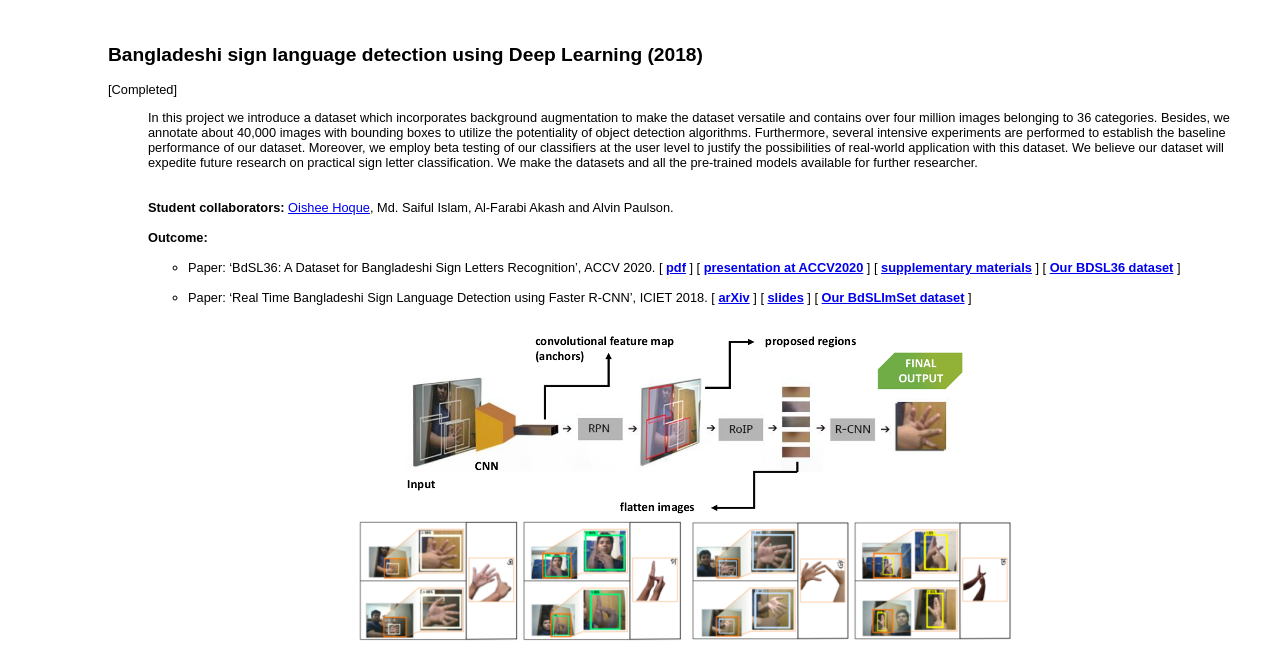
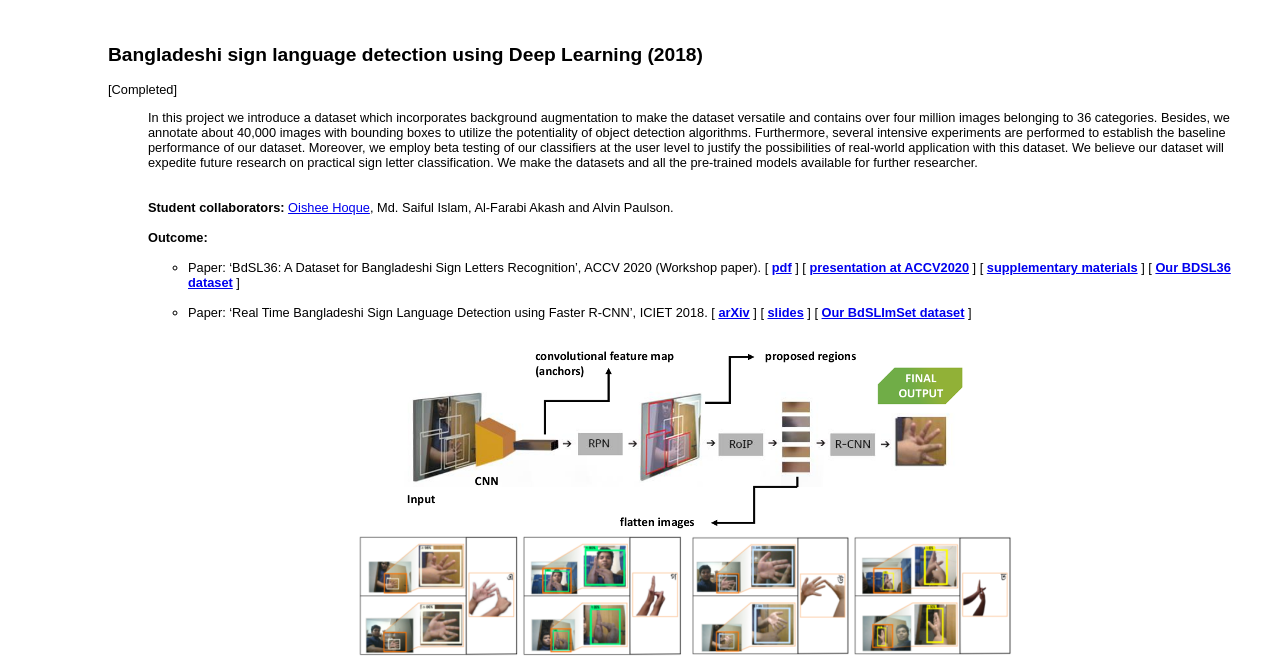
Before and after one commit to imruljubair/imruljubair.github.io, a Jekyll site: the page project/project-page.html, which Jekyll copies as it is, in a window 1280 px wide and 1400 px high, scrolled down 1954 px, cut to the strip 0-658 px from the top of the window. Built offline with Jekyll 4.4.1, drawn with Linux system fonts in a browser that asks for light colours; some of the changed text lies outside the part shown.

Commit message:
Update project-page.html

```diff
--- a/project/project-page.html
+++ b/project/project-page.html
@@ -95,7 +95,7 @@ div {
 <br>
 <br>
 <ul>
-<li>Paper: ‘BdSL36: A Dataset for Bangladeshi Sign Letters Recognition’, ACCV 2020.
+<li>Paper: ‘BdSL36: A Dataset for Bangladeshi Sign Letters Recognition’, ACCV 2020 (Workshop paper).
 [ <a href="https://openaccess.thecvf.com/content/ACCV2020W/MLCSA/html/Hoque_BdSL36_A_Dataset_for_Bangladeshi_Sign_Letters_Recognition_ACCVW_2020_paper.html" ; style="font-weight:bold">pdf</a> ] [ <a href="https://accv2020.github.io/miniconf/workshop_poster_4007.html" ; style="font-weight:bold">presentation at ACCV2020</a> ] [ <a href="https://drive.google.com/drive/folders/1f9sLKK6D86tZH5celUQzUdZI0UtiRfGQ" ; style="font-weight:bold">supplementary materials</a> ] [ <a href="https://drive.google.com/drive/folders/1f9sLKK6D86tZH5celUQzUdZI0UtiRfGQ"; style="font-weight:bold">Our BDSL36 dataset</a> ] </li><br>
 <li>Paper: ‘Real Time Bangladeshi Sign Language Detection using Faster R-CNN’, ICIET 2018.
 [ <a href="https://arxiv.org/abs/1811.12813" ; style="font-weight:bold">arXiv</a> ] [ <a href="material/bdsl_slides.pdf"; style="font-weight:bold">slides</a> ] [ <a href="https://github.com/imruljubair/bdslimset"; style="font-weight:bold">Our BdSLImSet dataset</a> ]</li>
@@ -133,7 +133,7 @@ div {
 <br>
 <br>
 <ul>
-<li>Paper: 'toon2real: Translating Cartoon Images to Realistic Images', ICTAI 2020. [ <a href="https://ieeexplore.ieee.org/abstract/document/9288181/authors#authors"; style="font-weight:bold">link</a> ] [<a href = "https://arxiv.org/abs/2102.01143" ; style="font-weight:bold">arXiv</a>]</li>
+<li>Paper: 'toon2real: Translating Cartoon Images to Realistic Images', ICTAI 2020 (Short paper). [ <a href="https://ieeexplore.ieee.org/abstract/document/9288181/authors#authors"; style="font-weight:bold">link</a> ] [<a href = "https://arxiv.org/abs/2102.01143" ; style="font-weight:bold">arXiv</a>]</li>
 <br>
 <li>Paper: ‘Cartoon-to-real: An Approach to Translate Cartoon to Realistic Images using GAN’ (student poster), ICIET 2018.
 [ <a href="https://arxiv.org/abs/1811.11796" ; style="font-weight:bold">arXiv</a> ] [ <a href="material/cartoon_poster.pdf"  ; style="font-weight:bold">poster</a> ]</li>
```
